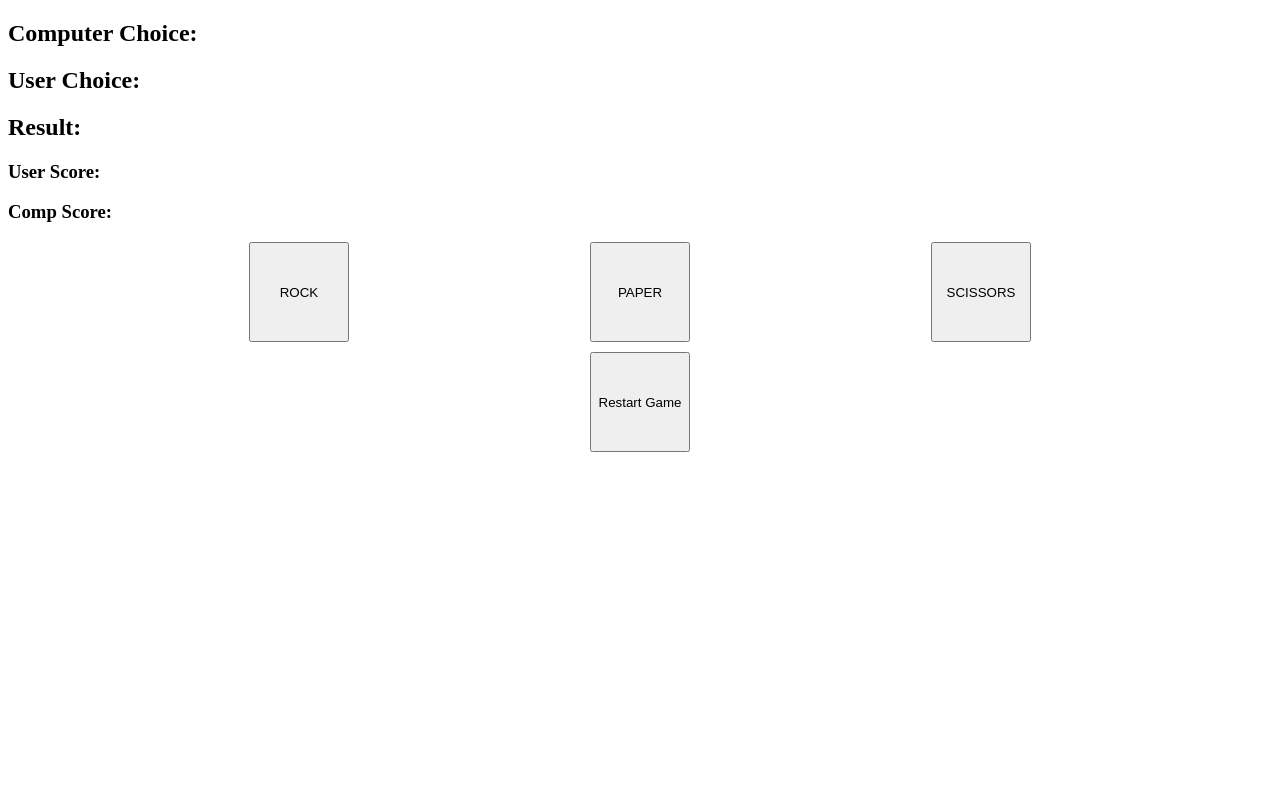
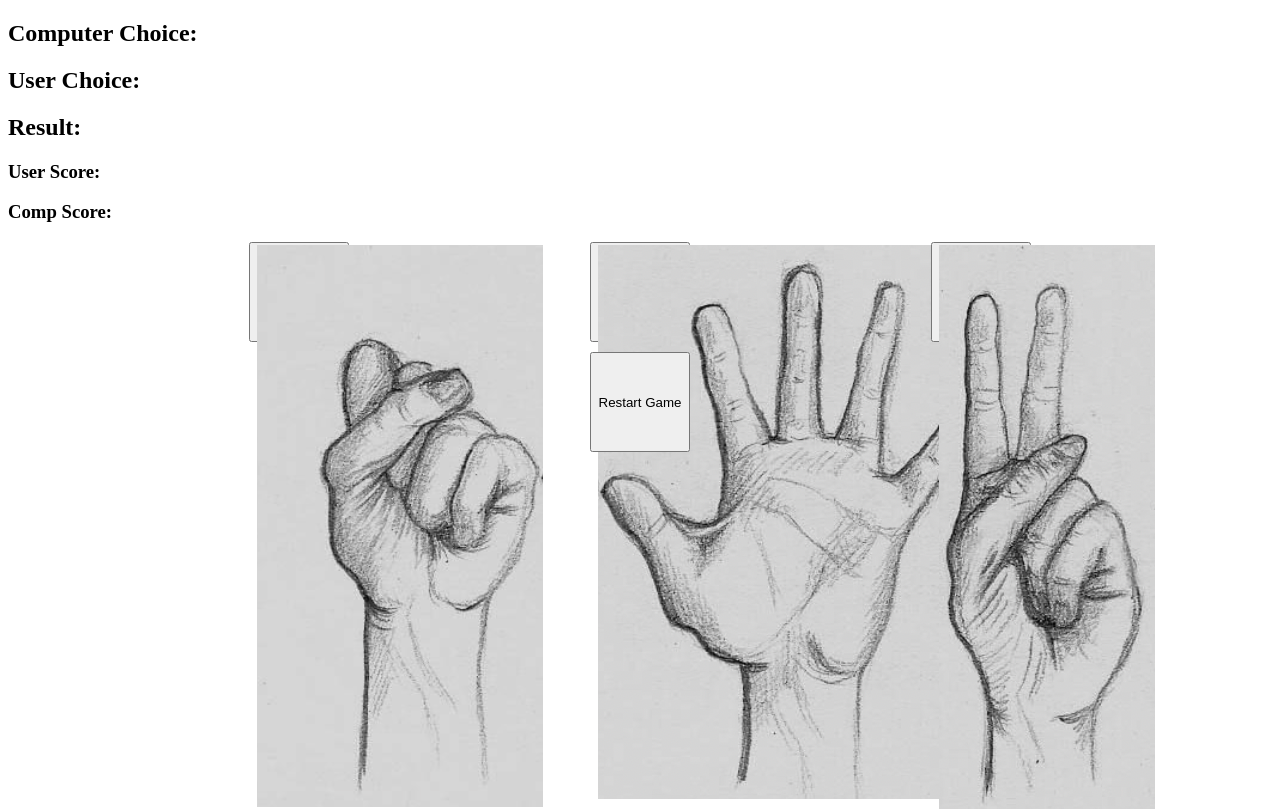
Before and after one commit to DeltaJoy/TheOdinProject, a plain HTML site: page New R.P.S./index.html in a window 1280 px wide. Drawn offline with Linux system fonts and the light colour scheme.

Commit message:
added class called ".Picked"

```diff
--- a/New R.P.S./index.html
+++ b/New R.P.S./index.html
@@ -22,9 +22,9 @@
 
 
     <div class="choice">
-        <button id="rock">ROCK</button>
-        <button id="paper">PAPER</button>
-        <button id="scissors">SCISSORS</button>
+        <button id="rock" class = "picked" ><img src = "rock.jpg"></button>
+        <button id="paper" class = "picked" ><img src = "paper.jpg"></button>
+        <button id="scissors" class = "picked" ><img src = "scissors.jpg"></button>
     </div>
 
     <div class="restart">
```
